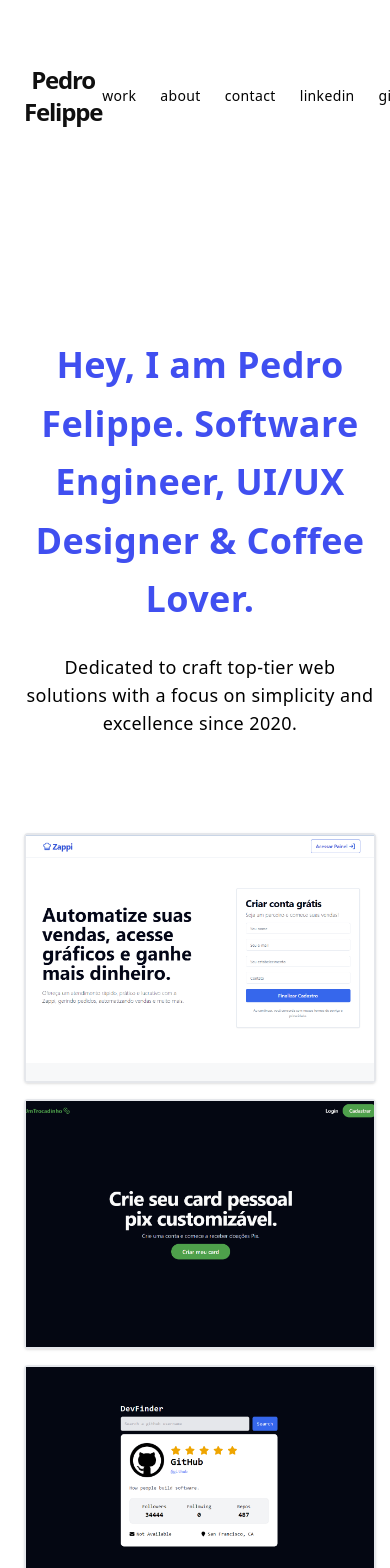
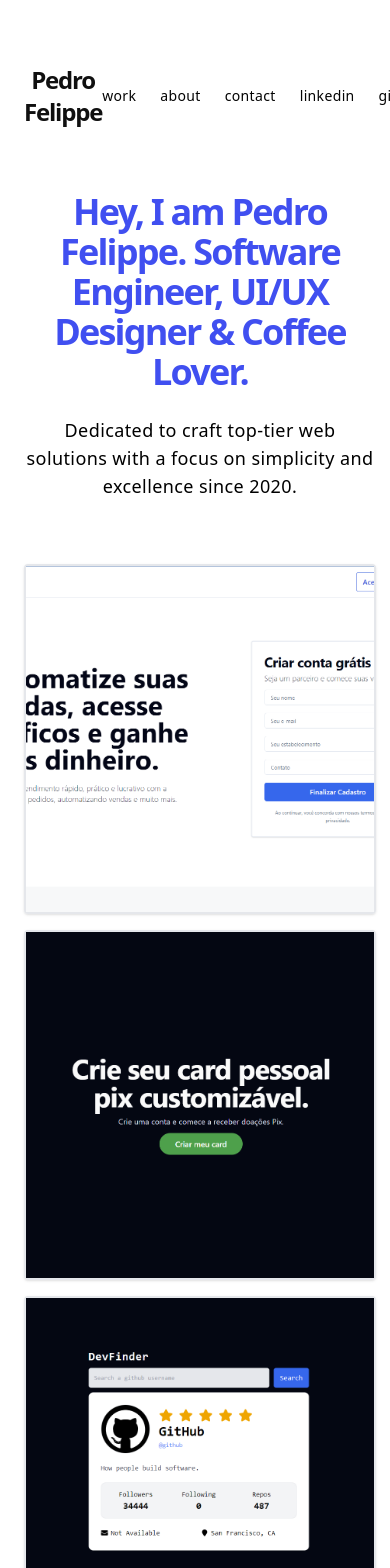
Before and after one commit to pefelippe/Portfolio, a Next.js app: page / in a window 390 px wide. Shown: the top 1568 px of the page. Built offline with nearby package versions, Linux system fonts and the light colour scheme.

Commit message:
css fixes

```diff
--- a/pages/index.tsx
+++ b/pages/index.tsx
@@ -5,11 +5,11 @@ import ProjectSection from "../src/sections/ProjectSection";
 
 export default function Home() {
   return (
-    <motion.div className="flex flex-col h-full w-full relative lg:gap-32  mx-auto pt-52">
+    <motion.div className="flex flex-col h-full w-full relative gap-16 md:gap-32  mx-auto pt-16 md:pt-52">
       <section className="section ">
         <HeroSection />
       </section>
-      <section className="section pt-24">
+      <section className="section md:pt-24">
         <ProjectSection />
       </section>
     </motion.div>
--- a/src/components/ProjectCard.tsx
+++ b/src/components/ProjectCard.tsx
@@ -42,7 +42,7 @@ function ProjectCard({
         <motion.img
           src={imgUrl}
           alt="card image"
-          className="overflow-hidden object-cover w-full h-full min-h-[250px] lg:min-h-[550px] border-2 dark:border-[#222]"
+          className="overflow-hidden object-cover w-full h-full min-h-[350px] md:min-h-[400px] lg:min-h-[550px] border-2 dark:border-[#222]"
         />
       </Link>
 
--- a/src/sections/HeroSection.tsx
+++ b/src/sections/HeroSection.tsx
@@ -9,7 +9,7 @@ function HeroSection() {
           initial={{ opacity: 0, y: 25 }}
           animate={{ opacity: 1, y: 0 }}
           transition={{ duration: 0.5 }}
-          className="text-4xl sm:text-5xl md:text-6xl lg:text-[80px] font-extrabold  leading-relaxed
+          className="text-4xl sm:text-5xl md:text-6xl lg:text-[80px] font-extrabold tracking-tighter
            text-blue dark:text-yellow-300"
         >
           Hey, I am Pedro Felippe. Software Engineer, UI/UX Designer & Coffee
@@ -20,7 +20,7 @@ function HeroSection() {
           initial={{ opacity: 0, y: 25 }}
           animate={{ opacity: 1, y: 0 }}
           transition={{ duration: 0.5, delay: 0.5 }}
-          className="text-lg md:text-3xl  font-normal max-w-5xl mx-auto
+          className="text-lg md:text-2xl  font-normal max-w-3xl mx-auto
           text-[#000] dark:text-gray-200 pt-2"
         >
           Dedicated to craft top-tier web solutions with a focus on simplicity
--- a/src/sections/ProjectSection.tsx
+++ b/src/sections/ProjectSection.tsx
@@ -9,7 +9,7 @@ function Projects() {
       id="projects-container"
       className="content-intern items-start justify-center w-full min-h-fit flex  "
     >
-      <div className="flex flex-col md:grid md:grid-cols-2 gap-4  w-full items-start h-full min-h-fit ">
+      <div className="flex flex-col lg:grid lg:grid-cols-2 gap-4  w-full items-start h-full min-h-fit ">
         {projects?.map((proj) => {
           return (
             <ProjectCard
```
